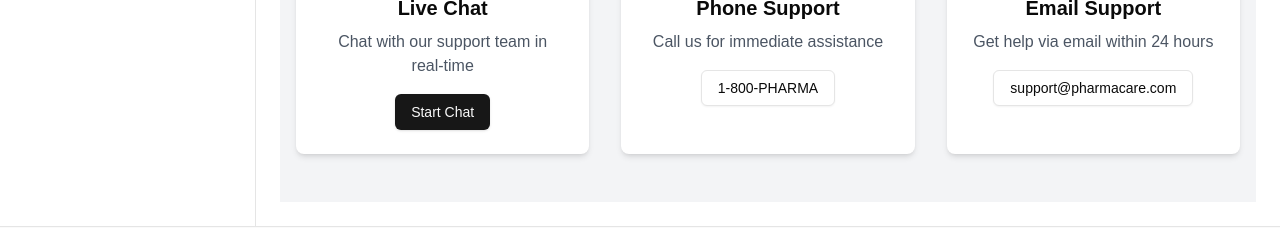
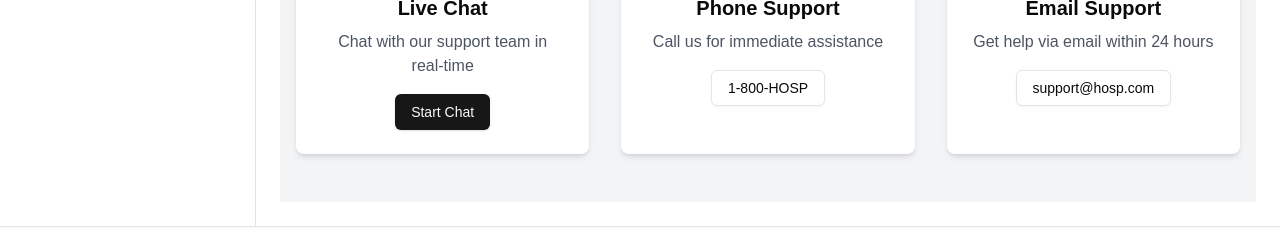
Before and after one commit to HealthCare24/HOSP, a Next.js app in the folder hosp/: page /pharmacy in a window 1280 px wide. Shown: the part 3169-3397 px from the top of the page. Built offline with nearby package versions, Linux system fonts and the light colour scheme.

Commit message:
Updated minor Changes

```diff
--- a/hosp/src/components/Pharmacy/CustomerSupport.tsx
+++ b/hosp/src/components/Pharmacy/CustomerSupport.tsx
@@ -17,13 +17,13 @@ export default function CustomerSupport() {
             <Phone className="mx-auto h-12 w-12 text-primary mb-4" />
             <h3 className="text-xl font-semibold mb-2">Phone Support</h3>
             <p className="text-gray-600 mb-4">Call us for immediate assistance</p>
-            <Button variant="outline">1-800-PHARMA</Button>
+            <Button variant="outline">1-800-HOSP</Button>
           </div>
           <div className="bg-white p-6 rounded-lg shadow-md text-center">
             <Mail className="mx-auto h-12 w-12 text-primary mb-4" />
             <h3 className="text-xl font-semibold mb-2">Email Support</h3>
             <p className="text-gray-600 mb-4">Get help via email within 24 hours</p>
-            <Button variant="outline">support@pharmacare.com</Button>
+            <Button variant="outline">support@hosp.com</Button>
           </div>
         </div>
       </div>
```
